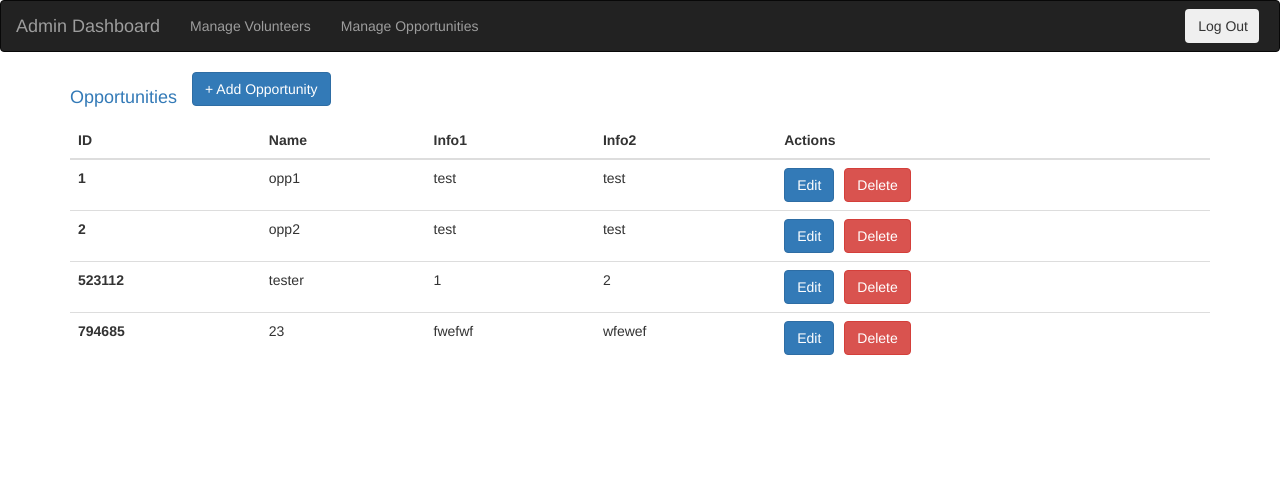
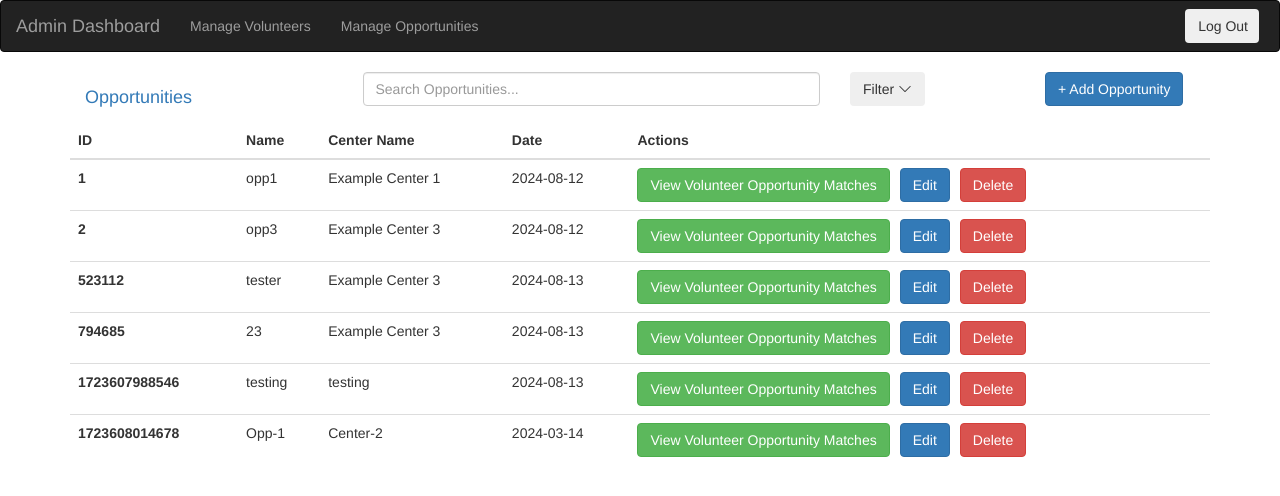
Before and after one commit to bray79/volunteer-system-front-end, an Angular app: page /manageOpportunities/home in a window 1280 px wide. Shown: the top 496 px of the page. Built offline with nearby package versions, Linux system fonts and the light colour scheme; data requests are answered from the project's data file.

Commit message:
Added Search bar & filter for Opportunities

```diff
--- a/db.json
+++ b/db.json
@@ -3,26 +3,38 @@
     {
       "id": "1",
       "opportunityName": "opp1",
-      "info1": "test",
-      "info2": "test"
+      "centerName": "Example Center 1",
+      "date": "2024-08-12"
     },
     {
       "id": "2",
-      "opportunityName": "opp2",
-      "info1": "test",
-      "info2": "test"
+      "opportunityName": "opp3",
+      "centerName": "Example Center 3",
+      "date": "2024-08-12"
     },
     {
       "id": "523112",
       "opportunityName": "tester",
-      "info1": "1",
-      "info2": "2"
+      "centerName": "Example Center 3",
+      "date": "2024-08-13"
     },
     {
       "id": "794685",
       "opportunityName": "23",
-      "info1": "fwefwf",
-      "info2": "wfewef"
+      "centerName": "Example Center 3",
+      "date": "2024-08-13"
+    },
+    {
+      "id": "1723607988546",
+      "opportunityName": "testing",
+      "centerName": "testing",
+      "date": "2024-08-13"
+    },
+    {
+      "id": "1723608014678",
+      "opportunityName": "Opp-1",
+      "centerName": "Center-2",
+      "date": "2024-03-14"
     }
   ]
 }
--- a/src/app/manage-opportunities/create/create.component.html
+++ b/src/app/manage-opportunities/create/create.component.html
@@ -2,16 +2,12 @@
     <legend>Create Opportunity</legend>
     <form>
         <div class="mb-3">
-            <label for="txtName" class="form-label">Name</label>
+            <label for="txtName" class="form-label">Opportunity Name</label>
             <input type="text" name="name" [(ngModel)]="formdata.opportunityName" class="form-control" id="txtName" />
         </div>
         <div class="mb-3">
-            <label for="txtInfo1" class="form-label custom-margin-top">Info1</label>
-            <input type="text" name="info1" [(ngModel)]="formdata.info1" class="form-control" id="txtInfo1" />
-        </div>
-        <div class="mb-3">
-            <label for="txtInfo2" class="form-label custom-margin-top">Info2</label>
-            <input type="text" name="info2" [(ngModel)]="formdata.info2" class="form-control" id="txtInfo2" />
+            <label for="txtCenterName" class="form-label custom-margin-top">Center Name</label>
+            <input type="text" name="centerName" [(ngModel)]="formdata.centerName" class="form-control" id="txtCenterName" />
         </div>
         <button type="button" (click)="createOpportunity()" class="btn btn-primary custom-margin-top">Create</button>
     </form>
--- a/src/app/manage-opportunities/create/create.component.ts
+++ b/src/app/manage-opportunities/create/create.component.ts
@@ -2,6 +2,14 @@ import { Component } from '@angular/core';
 import { Router } from '@angular/router';
 import { ManageOpportunitiesService } from '../manage-opportunities.service';
 import { ManageOpportunities } from '../manage-opportunities';
+
+// Helper function to get the local date in YYYY-MM-DD format
+function getLocalDate(): string {
+  const localDate = new Date();
+  const offset = localDate.getTimezoneOffset(); // Get the local timezone offset in minutes
+  localDate.setMinutes(localDate.getMinutes() - offset); // Adjust the date by the offset
+  return localDate.toISOString().split('T')[0]; // Convert to YYYY-MM-DD format
+}
 
 @Component({
   selector: 'app-create',
@@ -9,11 +17,12 @@ import { ManageOpportunities } from '../manage-opportunities';
   styleUrls: ['./create.component.css']
 })
 export class CreateComponent {
+
   formdata: ManageOpportunities = {
-    id: this.generateUniqueId(), // we can handle this on back-end if we want to
+    id: this.generateUniqueId(),
     opportunityName: '',
-    info1: '',
-    info2: ''
+    centerName: '',
+    date: getLocalDate()
   };
 
   constructor(
@@ -22,16 +31,23 @@ export class CreateComponent {
   ) {}
 
   generateUniqueId(): number {
-    return Math.floor(Math.random() * 1000000);
+    return Date.now(); // Use current timestamp as unique ID
   }
 
   createOpportunity() {
+    // Basic validation to ensure all required fields are filled
+    if (!this.formdata.opportunityName || !this.formdata.centerName) {
+      alert('Please fill in all required fields.');
+      return;
+    }
+
     this.manageOpportunitiesService.createOpportunity(this.formdata).subscribe({
-      next: (data) => {
+      next: () => {
         this.router.navigate(["/manageOpportunities/home"]);
       },
       error: (err) => {
-        console.log(err);
+        console.error('Error creating opportunity:', err);
+        alert('An error occurred while creating the opportunity. Please try again.');
       }
     });
   }
--- a/src/app/manage-opportunities/edit/edit.component.html
+++ b/src/app/manage-opportunities/edit/edit.component.html
@@ -2,16 +2,12 @@
     <legend>Edit Opportunity</legend>
     <form>
         <div class="mb-3">
-            <label for="txtName" class="form-label">Name</label>
-            <input type="text" name="name" [(ngModel)]="formdata.opportunityName" class="form-control" id="txtName" />
+            <label for="txtName" class="form-label">Opportunity Name</label>
+            <input type="text" name="name" [(ngModel)]="formdata.opportunityName" class="form-control" id="txtName" required />
         </div>
         <div class="mb-3">
-            <label for="txtInfo1" class="form-label custom-margin-top">Info1</label>
-            <input type="text" name="info1" [(ngModel)]="formdata.info1" class="form-control" id="txtInfo1" />
-        </div>
-        <div class="mb-3">
-            <label for="txtInfo2" class="form-label custom-margin-top">Info2</label>
-            <input type="text" name="info2" [(ngModel)]="formdata.info2" class="form-control" id="txtInfo2" />
+            <label for="txtCenterName" class="form-label custom-margin-top">Center Name</label>
+            <input type="text" name="centerName" [(ngModel)]="formdata.centerName" class="form-control" id="txtCenterName" required />
         </div>
         <button type="button" (click)="updateOpportunity()" class="btn btn-primary custom-margin-top">Update</button>
     </form>
--- a/src/app/manage-opportunities/home/home.component.css
+++ b/src/app/manage-opportunities/home/home.component.css
@@ -1,3 +1,31 @@
 .custom-margin-left {
     margin-left: 10px;
 }
+
+.custom-margin-right {
+    margin-right: 10px;
+}
+
+.dropdown-menu {
+    display: block; /* Ensure the dropdown menu is displayed when visible */
+    position: absolute;
+    background-color: #fff;
+    border: 1px solid #ccc;
+    border-radius: 4px;
+    margin-top: 0.5rem;
+    box-shadow: 0 4px 6px rgba(0, 0, 0, 0.1);
+    width: 100%; /* Adjust width as needed */
+}
+
+.dropdown-menu li {
+    list-style-type: none;
+}
+
+.dropdown-item {
+    padding: 0.5rem 1rem;
+    cursor: pointer;
+}
+
+.dropdown-item:hover {
+    background-color: #f8f9fa;
+}
--- a/src/app/manage-opportunities/home/home.component.html
+++ b/src/app/manage-opportunities/home/home.component.html
@@ -1,36 +1,60 @@
 <!-- Main Container -->
 <div class="container mt-3">
-    <!-- Top Row: Opportunities and Add Button -->
-    <div class="row mb-3">
-        <div class="col">
+    <!-- Top Row: Opportunities, Search Bar, Filter, and Add Button -->
+    <div class="row mb-3 align-items-center">
+        <div class="col-md-3">
             <a class="navbar-brand">Opportunities</a>
         </div>
-        <div class="col text-end">
-            <button class="btn btn-primary" routerLink="/manageOpportunities/create">+ Add Opportunity</button>
+        <div class="col-md-5">
+            <input type="text" class="form-control" placeholder="Search Opportunities..." (input)="onSearch($event)">
+        </div>
+        <div class="col-md-2">
+            <!-- Custom Dropdown -->
+            <div class="dropdown">
+                <button class="btn btn-secondary w-100" (click)="toggleDropdown()">
+                    Filter
+                    <i class="bi bi-chevron-down"></i> <!-- Bootstrap Icons dropdown icon -->
+                </button>
+                <ul class="dropdown-menu" *ngIf="dropdownVisible">
+                    <li><a class="dropdown-item" (click)="filterByRecent()">Most Recent (60 days)</a></li>
+                    <li><a class="dropdown-item" (click)="filterByCenter()">By Center</a></li>
+                    <li><a class="dropdown-item" (click)="showAll()">Show All</a></li>
+                </ul>
+            </div>
+        </div>
+        <div class="col-md-2 text-end">
+            <button class="btn btn-primary w-100" routerLink="/manageOpportunities/create">+ Add Opportunity</button>
         </div>
     </div>
 
     <!-- Table -->
-    <table class="table">
+    <table class="table" *ngIf="filteredOpportunities.length > 0">
         <thead>
             <tr>
                 <th scope="col">ID</th>
                 <th scope="col">Name</th>
-                <th scope="col">Info1</th>
-                <th scope="col">Info2</th>
+                <th scope="col">Center Name</th>
+                <th scope="col">Date</th>
                 <th scope="col">Actions</th>
             </tr>
         </thead>
         <tbody>
-            <tr *ngFor="let item of allOpportunities">
+            <tr *ngFor="let item of filteredOpportunities">
                 <th scope="row">{{ item.id }}</th>
                 <td>{{ item.opportunityName }}</td>
-                <td>{{ item.info1 }}</td>
-                <td>{{ item.info2 }}</td>
-                <td><a href="" class="btn btn-primary" [routerLink]="['/manageOpportunities/edit', item.id]">Edit</a>
+                <td>{{ item.centerName }}</td>
+                <td>{{ item.date }}</td>
+                <td>
+                    <button type="button" class="btn btn-success custom-margin-right" [routerLink]="['/manageOpportunities/volunteers', item.id]">View Volunteer Opportunity Matches</button>
+                    <a href="" class="btn btn-primary" [routerLink]="['/manageOpportunities/edit', item.id]">Edit</a>
                     <button type="button" (click)="deleteOpportunity(item.id)" class="btn btn-danger custom-margin-left">Delete</button>
                 </td>
             </tr>
         </tbody>
     </table>
+
+    <!-- No Matches Found Message -->
+    <div *ngIf="filteredOpportunities.length === 0" class="text-center mt-3">
+        <p>No opportunities found matching your search criteria.</p>
+    </div>
 </div>
--- a/src/app/manage-opportunities/home/home.component.ts
+++ b/src/app/manage-opportunities/home/home.component.ts
@@ -10,24 +10,26 @@ import { ManageOpportunitiesService } from '../manage-opportunities.service';
 export class HomeComponent implements OnInit {
 
   allOpportunities: ManageOpportunities[] = [];
+  filteredOpportunities: ManageOpportunities[] = [];
+  dropdownVisible = false;
 
   constructor(private manageOpportunitiesService: ManageOpportunitiesService) {}
 
   ngOnInit(): void {
     this.manageOpportunitiesService.getAll().subscribe((data) => {
       this.allOpportunities = data;
+      this.filteredOpportunities = data;
     });
   }
 
   deleteOpportunity(id: number) {
-    // Confirm the delete action
     const confirmed = window.confirm('Are you sure you want to delete this opportunity?');
 
     if (confirmed) {
       this.manageOpportunitiesService.delete(id).subscribe({
         next: () => {
-          // Update the UI to remove the deleted opportunity
           this.allOpportunities = this.allOpportunities.filter(opportunity => opportunity.id !== id);
+          this.filteredOpportunities = this.filteredOpportunities.filter(opportunity => opportunity.id !== id);
         },
         error: (err) => {
           console.error('Error deleting opportunity', err);
@@ -35,4 +37,43 @@ export class HomeComponent implements OnInit {
       });
     }
   }
+
+  onSearch(event: any): void {
+    const query = event.target.value.toLowerCase();
+    this.filteredOpportunities = this.allOpportunities.filter(opportunity =>
+      opportunity.opportunityName.toLowerCase().includes(query) ||
+      opportunity.centerName.toLowerCase().includes(query)
+    );
+  }
+
+  filterByRecent(): void {
+    const today = new Date();
+    this.filteredOpportunities = this.allOpportunities.filter(opportunity => {
+      const opportunityDate = new Date(opportunity.date);
+      const timeDiff = today.getTime() - opportunityDate.getTime(); // Calc difference in milliseconds between current time and opportunity's date
+      const daysDiff = timeDiff / (1000 * 3600 * 24); // Convert the time difference from milliseconds to days
+      return daysDiff <= 60; // Filter opportunities within the last 60 days
+    });
+    this.dropdownVisible = false; // Hide dropdown after filtering
+  }
+
+  filterByCenter(): void {
+    const availableCenters = [...new Set(this.allOpportunities.map(opportunity => opportunity.centerName))];
+    const selectedCenter = prompt(`Enter Center Name:\nAvailable: ${availableCenters.join(', ')}`);
+    if (selectedCenter) {
+      this.filteredOpportunities = this.allOpportunities.filter(opportunity =>
+        opportunity.centerName.toLowerCase() === selectedCenter.toLowerCase()
+      );
+      this.dropdownVisible = false;
+    }
+  }
+
+  showAll(): void {
+    this.filteredOpportunities = this.allOpportunities; // Reset to show all opportunities
+    this.dropdownVisible = false;
+  }
+
+  toggleDropdown() {
+    this.dropdownVisible = !this.dropdownVisible; // Toggle dropdown visibility
+  }
 }
--- a/src/app/manage-opportunities/manage-opportunities.ts
+++ b/src/app/manage-opportunities/manage-opportunities.ts
@@ -1,6 +1,6 @@
 export interface ManageOpportunities {
     id: number,
     opportunityName: string,
-    info1: string,
-    info2: string
+    centerName: string,
+    date: string
 }
--- a/src/index.html
+++ b/src/index.html
@@ -7,6 +7,7 @@
   <meta name="viewport" content="width=device-width, initial-scale=1">
   <link rel="icon" type="image/x-icon" href="favicon.ico">
   <link rel="stylesheet" href="https://maxcdn.bootstrapcdn.com/bootstrap/3.4.1/css/bootstrap.min.css">
+  <link rel="stylesheet" href="https://cdnjs.cloudflare.com/ajax/libs/bootstrap-icons/1.10.0/font/bootstrap-icons.min.css">
 </head>
 <body>
   <app-root></app-root>
```
Also changed, not shown: src/app/manage-opportunities/edit/edit.component.ts (+23 -7 lines), src/app/manage-opportunities/manage-opportunities.service.ts (+7 -1 lines).
